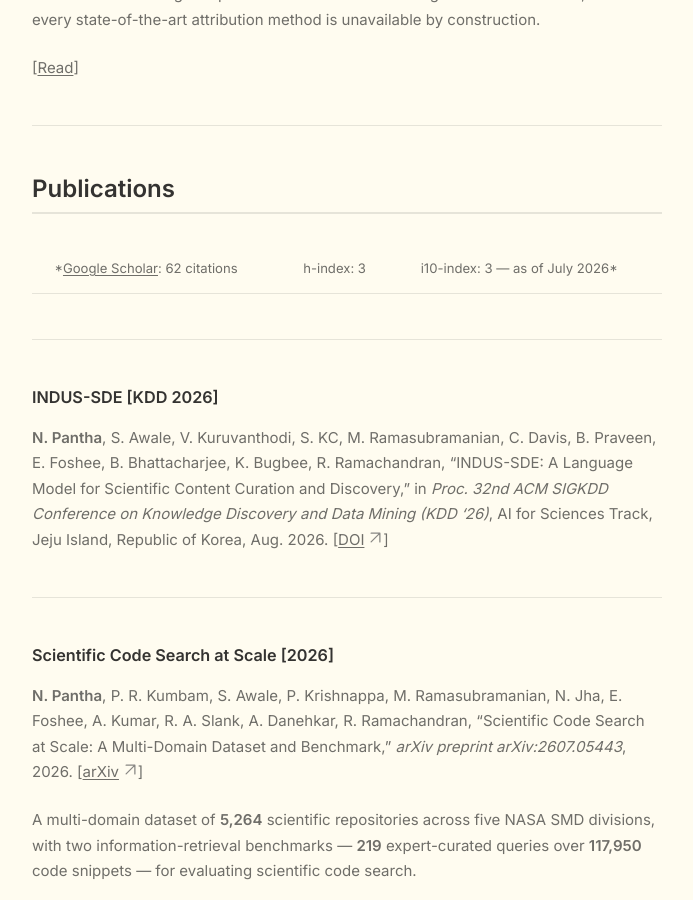
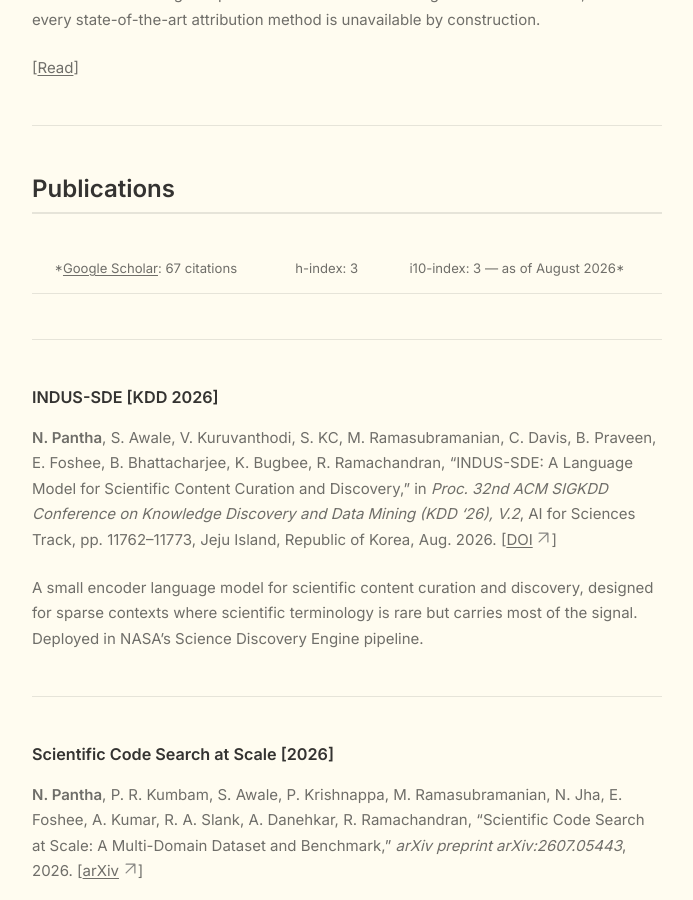
Before and after one commit to NISH1001/NISH1001.github.io, a Jekyll site: the page built from pages/research.md, in a window 1280 px wide and 900 px high, scrolled down 1594 px. Shown: the whole window, without its empty margins (293-986 px from the left). Built offline with Jekyll 4.4.1, drawn with Linux system fonts in a browser that asks for light colours.

Commit message:
Update INDUS-SDE citation with KDD '26 proceedings details
Add volume, page range (11762-11773) and a summary line from the
published bibtex, and refresh Google Scholar stats to 67 citations.

Co-Authored-By: Claude Opus 5 (1M context) <noreply@anthropic.com>

```diff
--- a/pages/research.md
+++ b/pages/research.md
@@ -50,13 +50,15 @@ Publications, talks, posters, and academic work in AI, ML, and NLP.
 
 ## Publications
 
-*[Google Scholar](https://scholar.google.com/citations?user=a5JbCv0AAAAJ&hl=en): 62 citations | h-index: 3 | i10-index: 3 — as of July 2026*
+*[Google Scholar](https://scholar.google.com/citations?user=a5JbCv0AAAAJ&hl=en): 67 citations | h-index: 3 | i10-index: 3 — as of August 2026*
 
 ---
 
 ### INDUS-SDE [KDD 2026]
 
-**N. Pantha**, S. Awale, V. Kuruvanthodi, S. KC, M. Ramasubramanian, C. Davis, B. Praveen, E. Foshee, B. Bhattacharjee, K. Bugbee, R. Ramachandran, "INDUS-SDE: A Language Model for Scientific Content Curation and Discovery," in *Proc. 32nd ACM SIGKDD Conference on Knowledge Discovery and Data Mining (KDD '26)*, AI for Sciences Track, Jeju Island, Republic of Korea, Aug. 2026. [[DOI](https://doi.org/10.1145/3770855.3818847)]
+**N. Pantha**, S. Awale, V. Kuruvanthodi, S. KC, M. Ramasubramanian, C. Davis, B. Praveen, E. Foshee, B. Bhattacharjee, K. Bugbee, R. Ramachandran, "INDUS-SDE: A Language Model for Scientific Content Curation and Discovery," in *Proc. 32nd ACM SIGKDD Conference on Knowledge Discovery and Data Mining (KDD '26), V.2*, AI for Sciences Track, pp. 11762–11773, Jeju Island, Republic of Korea, Aug. 2026. [[DOI](https://doi.org/10.1145/3770855.3818847)]
+
+A small encoder language model for scientific content curation and discovery, designed for sparse contexts where scientific terminology is rare but carries most of the signal. Deployed in NASA's Science Discovery Engine pipeline.
 
 ---
 
```
